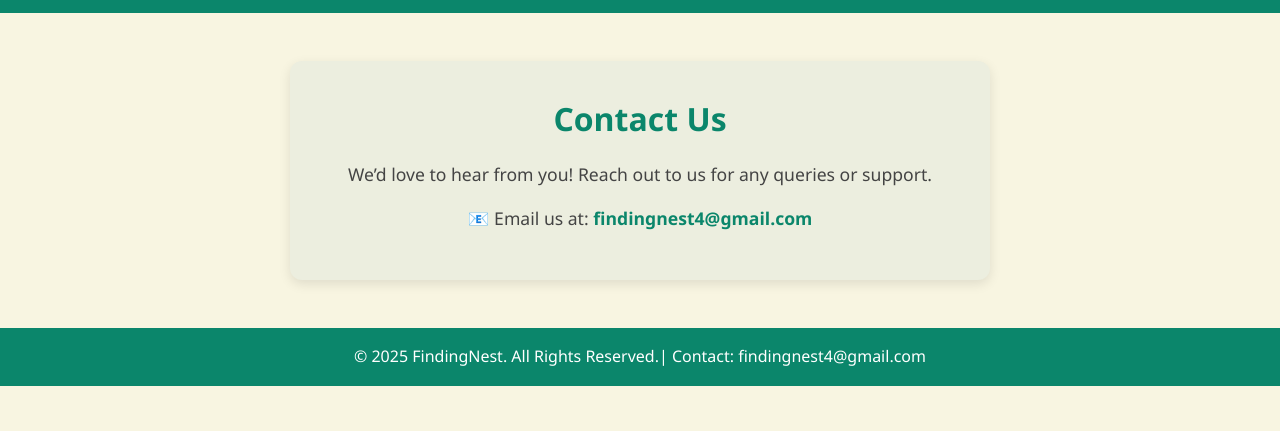
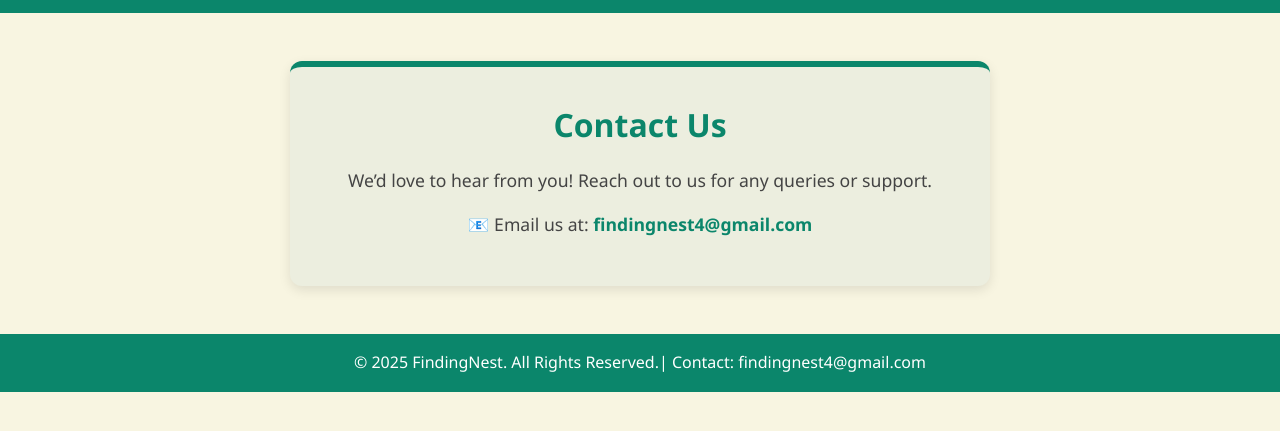
Before and after one commit to FindingNest/findingnest, a plain HTML site: page contact.html in a window 1280 px wide. Shown: the part 69-500 px from the top of the page. Drawn offline with Linux system fonts and the light colour scheme.

Commit message:
Update contact.html

```diff
--- a/contact.html
+++ b/contact.html
@@ -26,6 +26,7 @@
       padding:2rem;
       border-radius:12px;
       box-shadow:0 4px 12px rgba(0,0,0,0.1);
+      border-top:6px solid #0b866b;
       text-align:center;
     }
     .contact-section h2{
```
